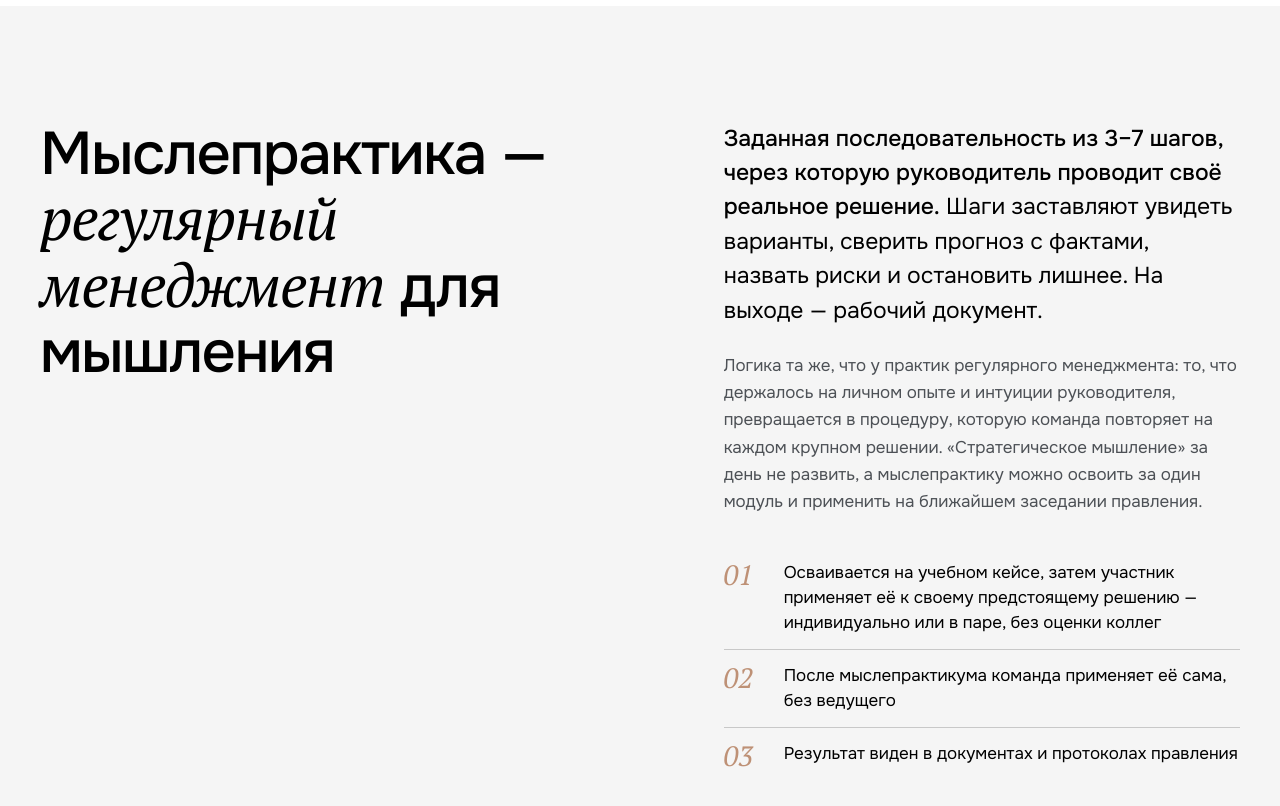
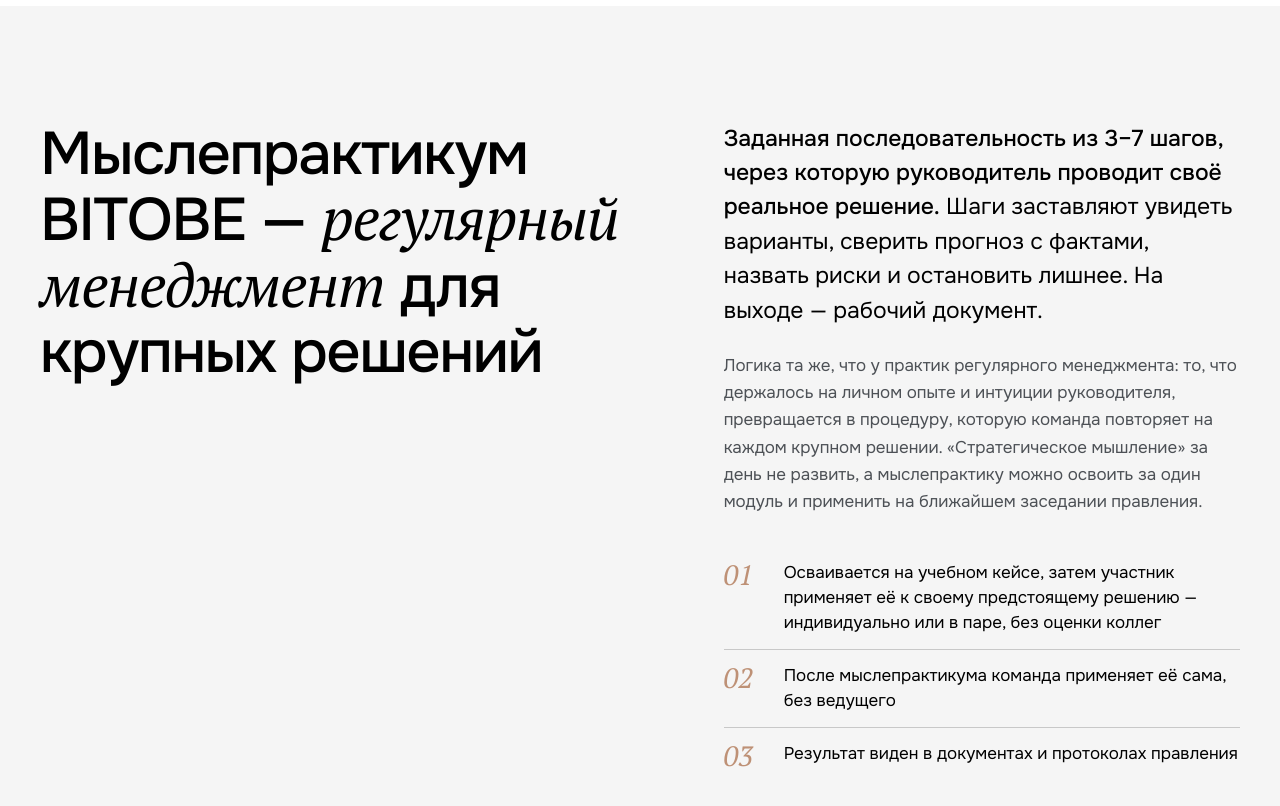
Before and after one commit to pronin-aleksandr/myslepraktiki, a plain HTML site: page index.html in a window 1280 px wide. Shown: the part 3500-4306 px from the top of the page. Drawn offline with Linux system fonts and the light colour scheme.

Commit message:
Update heading

```diff
--- a/index.html
+++ b/index.html
@@ -913,7 +913,7 @@
   <div class="container">
 
     <div class="define">
-      <h2 class="h1">Мыслепрактика — <em>регулярный менеджмент</em> для мышления</h2>
+      <h2 class="h1">Мыслепрактикум BITOBE — <em>регулярный менеджмент</em> для крупных решений</h2>
       <div>
         <p class="define__def"><strong>Заданная последовательность из 3–7 шагов, через которую руководитель проводит своё реальное решение.</strong> Шаги заставляют увидеть варианты, сверить прогноз с фактами, назвать риски и остановить лишнее. На выходе — рабочий документ.</p>
         <p class="body" style="margin-top:var(--s3)">Логика та же, что у практик регулярного менеджмента: то, что держалось на личном опыте и интуиции руководителя, превращается в процедуру, которую команда повторяет на каждом крупном решении. «Стратегическое мышление» за день не развить, а мыслепрактику можно освоить за один модуль и применить на ближайшем заседании правления.</p>
```
